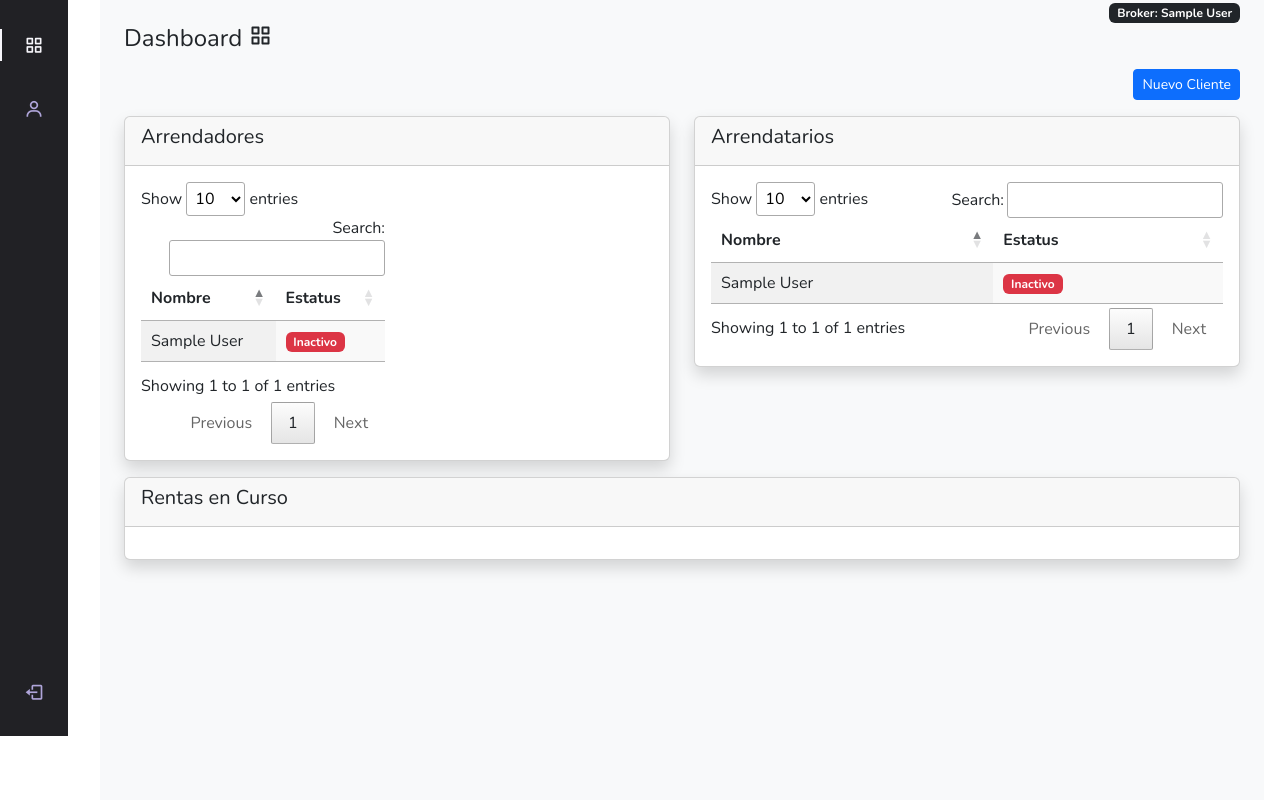
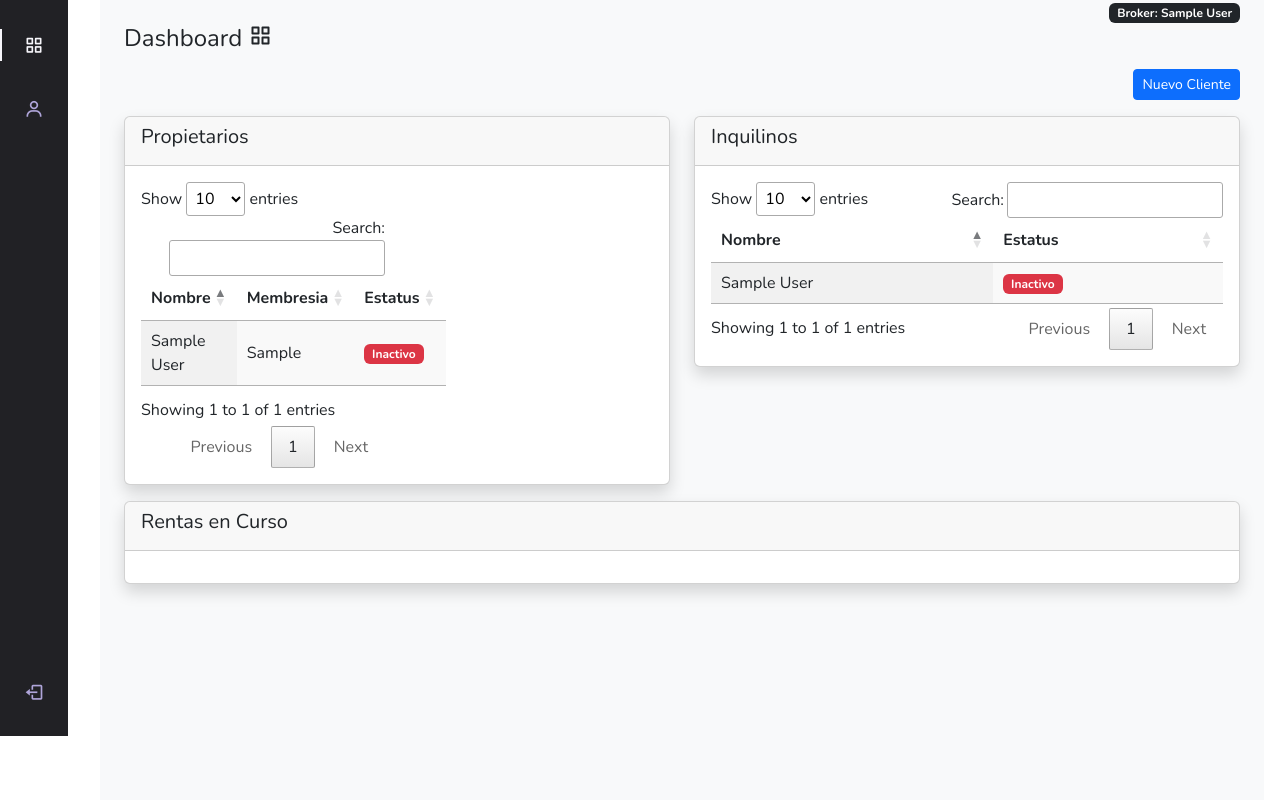
Before and after one commit to wolfdev07/CenturionLite, a Django app: page /brokers/dashboard/ in a window 1280 px wide. Shown: the part 64-864 px from the top of the page. Run offline with Django 4.2, Linux system fonts and the light colour scheme; a user stored in the database is signed in; tables that the repository leaves empty hold one stand-in row (values such as "Sample post"); some libraries are stand-ins or nearby versions.

Commit message:
Dashboard template upgrade

```diff
--- a/CenturionApi/templates/dashboard.html
+++ b/CenturionApi/templates/dashboard.html
@@ -61,7 +61,7 @@
     <div class="col-lg-6 col-m-12 mb-3">
         <div class="card shadow rounded">
             <div class="card-header">
-                <h5>Arrendadores <i class="fa-solid fa-house"></i></h5>
+                <h5>Propietarios <i class="fa-solid fa-house"></i></h5>
             </div>
             <div class="card-body">
                 <div class="row text-start">
@@ -70,6 +70,7 @@
                             <thead>
                                 <tr>
                                     <th>Nombre</th>
+                                    <th>Membresia</th>
                                     <th>Estatus</th>
                                 </tr>
                             </thead>
@@ -77,6 +78,7 @@
                             {% for costumer in costumers_lessors %}
                                 <tr>
                                     <td>{{ costumer.user.first_name }} {{ costumer.user.last_name }}</td>
+                                    <td>{{ costumer.membership }}</td>
                                 {% if costumer.is_active %}
                                     <td scope="row"><span class="badge text-bg-success">Activo</span></td>
                                 {% else %}
@@ -103,7 +105,7 @@
     <div class="col-lg-6 col-m-12 mb-3">
         <div class="card shadow rounded">
             <div class="card-header">
-                <h5> Arrendatarios <i class="fa fa-user"></i></h5>
+                <h5>Inquilinos <i class="fa fa-user"></i></h5>
             </div>
             <div class="card-body">
                 <div class="row">
```
